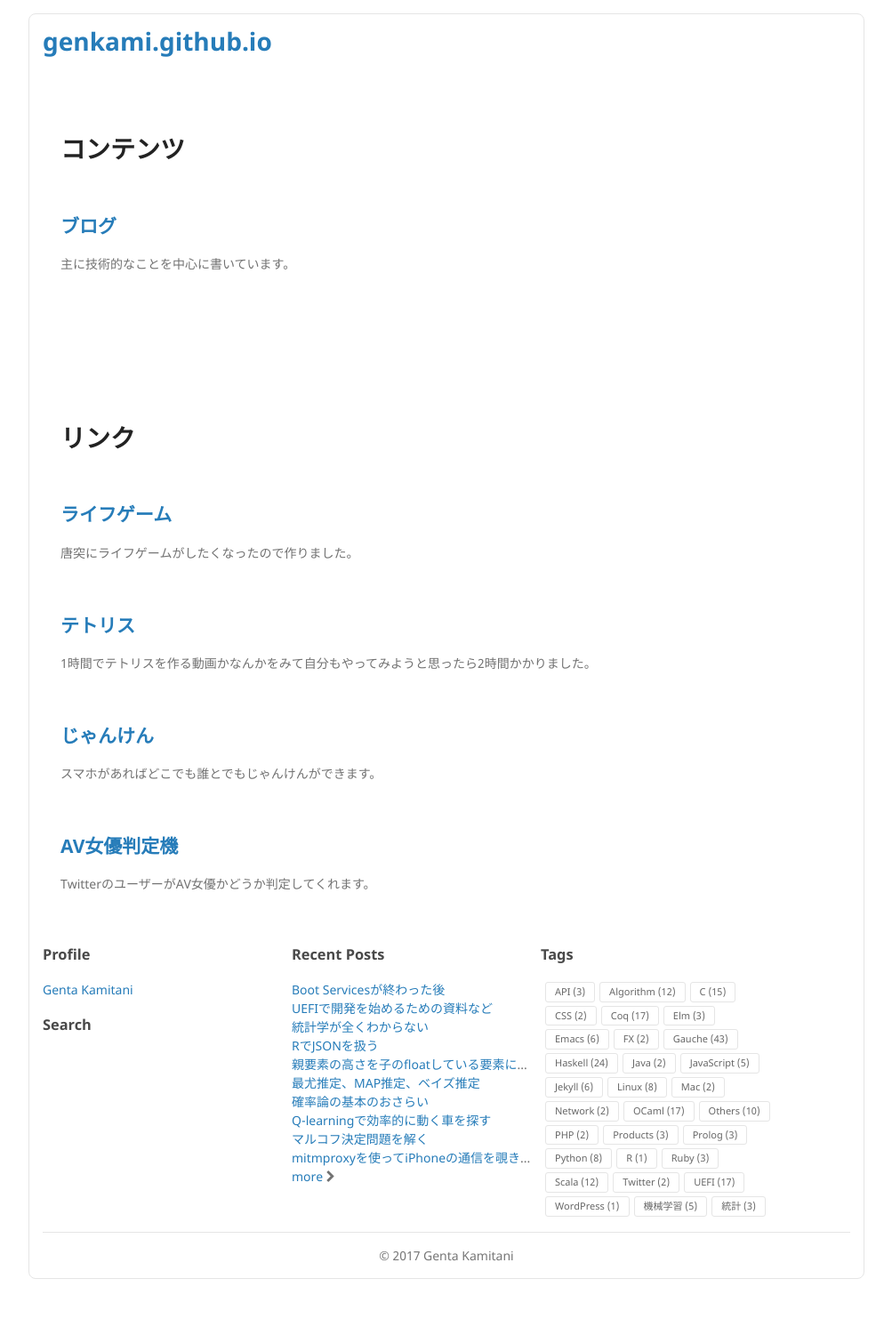
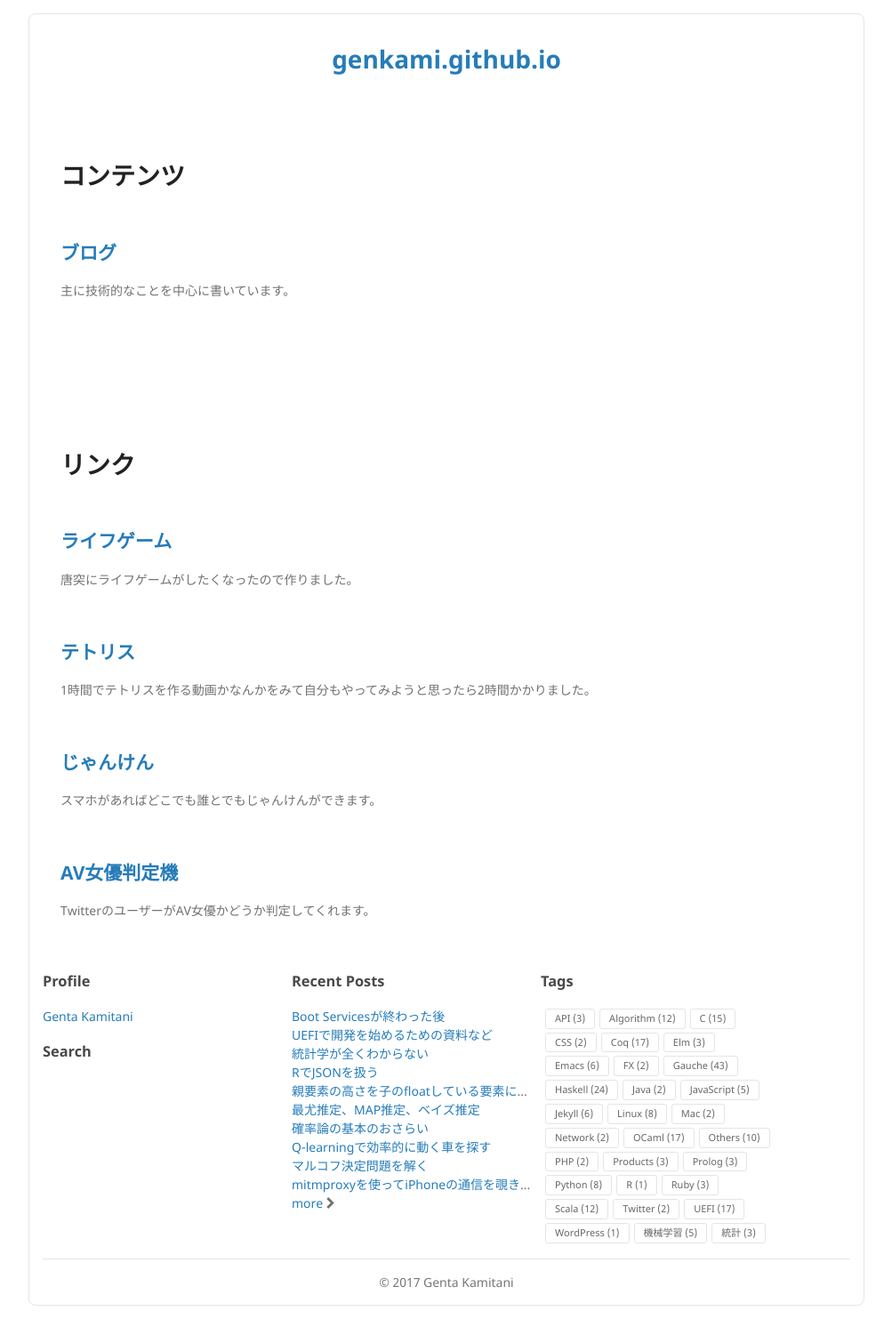
Before and after one commit to genkami/genkami.github.io, a Jekyll site: the page built from index.html, in a window 1280 px wide. Shown: the whole page at 89% size, without its empty margins (138-1141 px from the left). Built offline with Jekyll 4.4.1, drawn with Linux system fonts in a browser that asks for light colours; comment, search, counter and statistics services are not loaded; before the commit the page ends 1453 px from its top, so only the background shows below that.

Commit message:
サイトのタイトルの見た目変えた

```diff
--- a/css/style.css
+++ b/css/style.css
@@ -4,6 +4,16 @@
     padding: 15px;
     border: 1px solid #e5e5e5;
     border-radius: 8px;
+}
+
+header {
+    margin-top: 20px;
+    margin-bottom: 30px;
+    margin-left: auto;
+}
+
+header h1 {
+    text-align: center;
 }
 
 header h2, h3, h4, h5, h6 {
```
